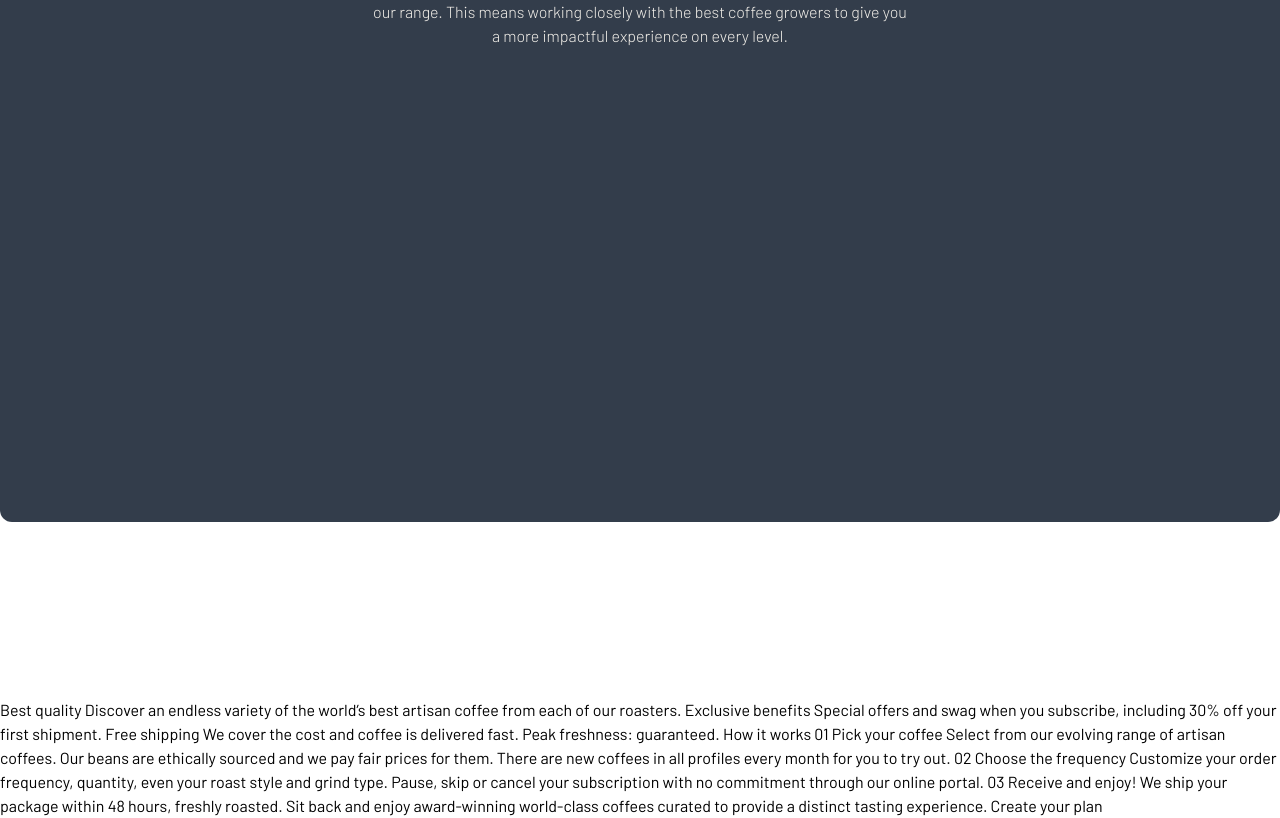
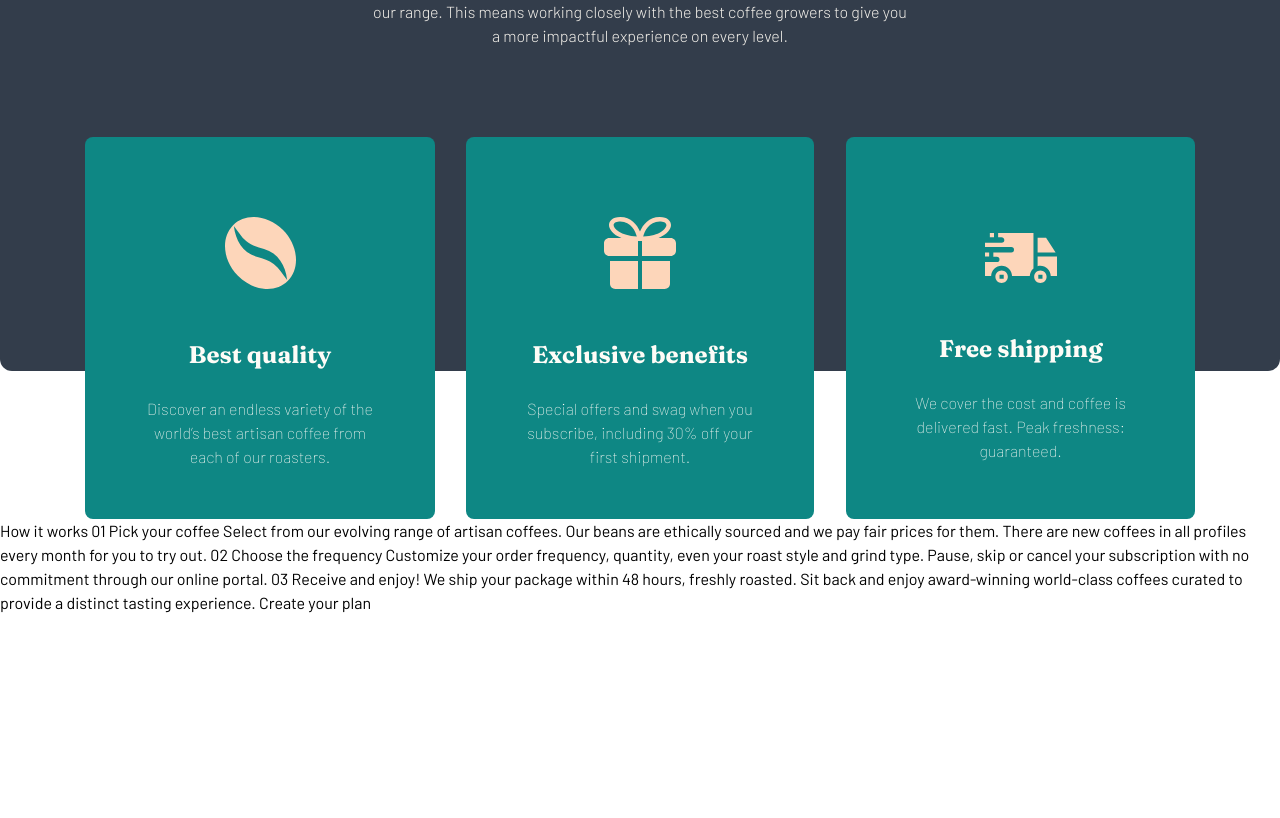
Before and after one commit to k-monnik/coffeeroasters-subscription, a React (Create React App) app: page / in a window 1280 px wide. Shown: the part 1820-2638 px from the top of the page. After the commit the page ends 2435 px from the top, so only its background shows below. Built offline with nearby package versions, Linux system fonts and the light colour scheme.

Commit message:
add styling to the teal squares in -why choose us- section of home page

```diff
--- a/src/components/Home.js
+++ b/src/components/Home.js
@@ -4,10 +4,14 @@ import gran from '../starter-code/assets/home/desktop/image-gran-espresso.png';
 import planalto from '../starter-code/assets/home/desktop/image-planalto.png';
 import piccollo from '../starter-code/assets/home/desktop/image-piccollo.png';
 import danche from '../starter-code/assets/home/desktop/image-danche.png';
+import bean from '../starter-code/assets/home/desktop/icon-coffee-bean.svg';
+import gift from '../starter-code/assets/home/desktop/icon-gift.svg';
+import truck from '../starter-code/assets/home/desktop/icon-truck.svg';
 
 const Home = () => {
     return (
         <div className='w-full'>
+            {/* HERO IMAGE START */}
             <div className='container relative'>
                 <img src={hero} alt='french coffee press set on a dark background with a small clear glass and a small pile of whole espresso beans in the foreground of the right corner ' className='mx-auto block object-cover w-[1280px] h-[600px] rounded-xl shadow-2xl' />
                 <div className='absolute inset-y-24 inset-x-52 text-white'>
@@ -17,6 +21,10 @@ const Home = () => {
                 </div>
 
             </div>
+
+            {/* HERO IMAGE END */}
+
+            {/* OUR COLLECTION START */}
 
             <div className='mt-64 text-3xl md:text-6xl lg:text-10xl font-Fraunces
                 font-black flex justify-center text-transparent bg-clip-text bg-gradient-to-b from-grey/70 to-white'>
@@ -45,14 +53,19 @@ const Home = () => {
 
                     </div>
                     <div className='mx-auto w-64 h-96'>
-                        <img src={danche} alt='danche product, tan bag with red label' className='mb-20' />
+                        <img src={danche} alt='piccollo product, tan bag with red label' className='mb-20' />
                         <div className='font-bold font-Fraunces text-dark-grey-blue text-2xl text-center'>Danche</div>
                         <div className='font-Barlow text-dark-grey-blue font-light text-center'>Ethiopian hand-harvested blend densely packed with vibrant fruit notes</div>
 
                     </div>
                 </div>
             </div>
-            <div className='w-[1280px] h-[728px] bg-dark-grey-blue rounded-xl my-44 mx-auto'>
+
+            {/* OUR COLLECTION END */}
+
+            {/* WHY CHOOSE US START */}
+
+            <div className='w-[1280px] h-[577px] bg-dark-grey-blue rounded-xl my-44 mx-auto'>
                 <div className='object-center align-center py-24'>
                     <h1 className='font-Fraunces font-bold text-4xl text-wheat flex justify-center mb-8'>Why choose us?</h1>
                     <p className='font-Barlow font-light text-wheat flex justify-center text-center w-[540px] align-middle mx-auto'>
@@ -60,6 +73,30 @@ const Home = () => {
                         in our range. This means working closely with the best coffee growers to give
                         you a more impactful experience on every level.
                     </p>
+                </div>
+            </div>
+
+            <div className='flex justify-center mx-auto w-[1110px] -mt-[410px]'>
+
+                <div className='grid grid-flow-col grid-cols-3 gap-x-8'>
+                    <div className='mx-auto w-[350px] h-[382px] bg-dark-cyan rounded-lg'>
+                        <img src={bean} alt='coffee bean icon' className='mx-auto pt-20 pb-12' />
+                        <div className='font-bold font-Fraunces text-cream text-2xl text-center pb-6'>Best quality</div>
+                        <div className='font-Barlow text-cream font-thin text-center px-14 '>Discover an endless variety of the world’s best artisan coffee from each of our roasters.</div>
+
+                    </div>
+                    <div className='mx-auto [350px] h-[382px] bg-dark-cyan rounded-lg'>
+                        <img src={gift} alt='gift icon' className='mx-auto pt-20 pb-12' />
+                        <div className='font-bold font-Fraunces text-cream text-2xl text-center pb-6'>Exclusive benefits</div>
+                        <div className='font-Barlow text-cream font-thin text-center px-14'>Special offers and swag when you subscribe, including 30% off your first shipment.</div>
+
+                    </div>
+                    <div className='mx-auto [350px] h-[382px] bg-dark-cyan rounded-lg'>
+                        <img src={truck} alt='delivery truck icon' className='mx-auto pt-24 pb-12' />
+                        <div className='font-bold font-Fraunces text-cream text-2xl text-center pb-6'>Free shipping</div>
+                        <div className='font-Barlow text-cream font-thin text-center px-14'>We cover the cost and coffee is delivered fast. Peak freshness: guaranteed.</div>
+
+                    </div>
                 </div>
             </div>
 
@@ -75,24 +112,6 @@ const Home = () => {
 
 
 
-
-
-
-
-
-
-
-
-
-
-                Best quality
-                Discover an endless variety of the world’s best artisan coffee from each of our roasters.
-
-                Exclusive benefits
-                Special offers and swag when you subscribe, including 30% off your first shipment.
-
-                Free shipping
-                We cover the cost and coffee is delivered fast. Peak freshness: guaranteed.
 
                 How it works
 
```
